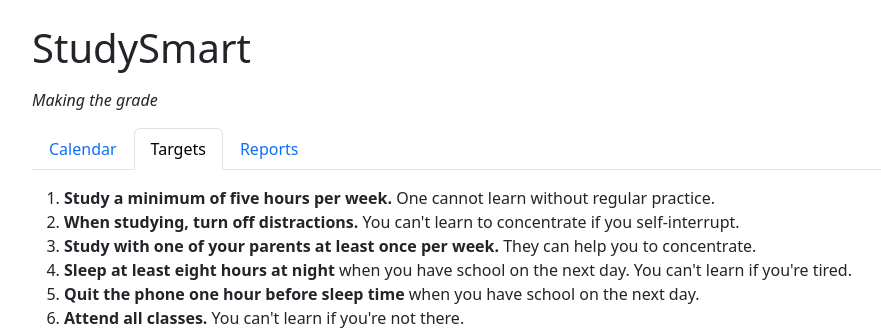
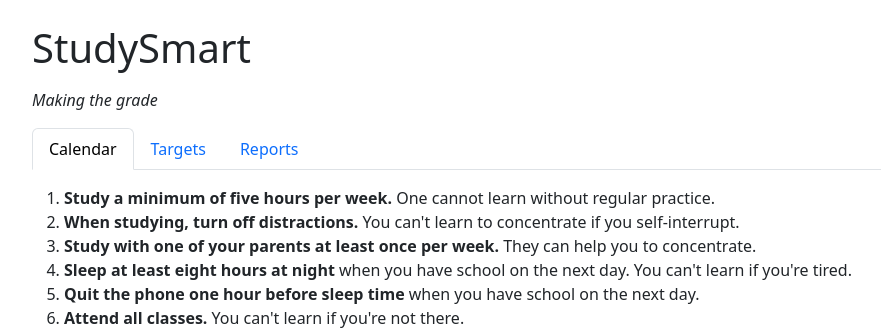
Before and after one commit to taciano-perez/studysmart, a Flask app: page / in a window 1280 px wide. Shown: the top 332 px of the page, without its empty margins (50-931 px from the left). Run offline with Flask 3, Linux system fonts and the light colour scheme; data that the repository does not hold is empty; some libraries are stand-ins or nearby versions.

Commit message:
changed default tab to Calendar

```diff
--- a/templates/index.html
+++ b/templates/index.html
@@ -5,10 +5,10 @@
 
 <ul class="nav nav-tabs mt-3" id="mainTabs" role="tablist">
   <li class="nav-item" role="presentation">
-    <button class="nav-link" id="calendar-tab" data-bs-toggle="tab" data-bs-target="#calendar-pane" type="button" role="tab" aria-controls="calendar-pane" aria-selected="true">Calendar</button>
+    <button class="nav-link active" id="calendar-tab" data-bs-toggle="tab" data-bs-target="#calendar-pane" type="button" role="tab" aria-controls="calendar-pane" aria-selected="true">Calendar</button>
   </li>
   <li class="nav-item" role="presentation">
-    <button class="nav-link active" id="rules-tab" data-bs-toggle="tab" data-bs-target="#rules" type="button" role="tab" aria-controls="rules" aria-selected="false">Targets</button>
+    <button class="nav-link" id="rules-tab" data-bs-toggle="tab" data-bs-target="#rules" type="button" role="tab" aria-controls="rules" aria-selected="false">Targets</button>
   </li>
   <li class="nav-item" role="presentation">
     <button class="nav-link" id="reports-tab" data-bs-toggle="tab" data-bs-target="#reports" type="button" role="tab" aria-controls="reports" aria-selected="false">Reports</button>
```
Also changed, not shown: 1 other file.
